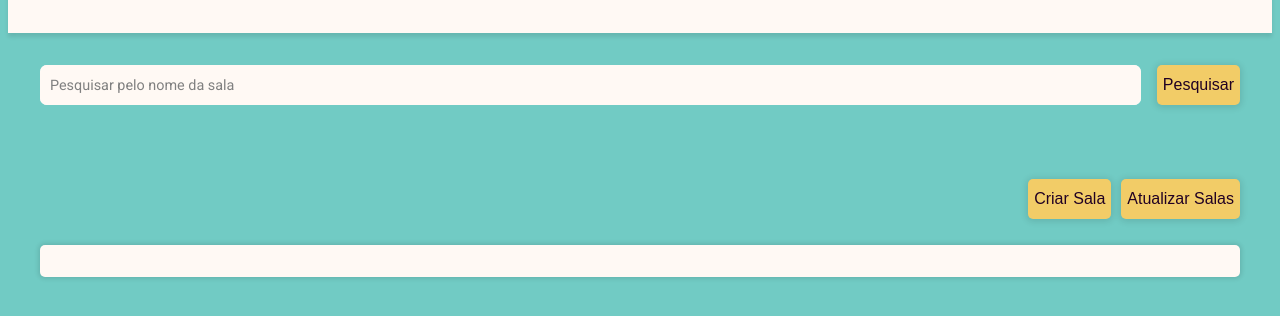
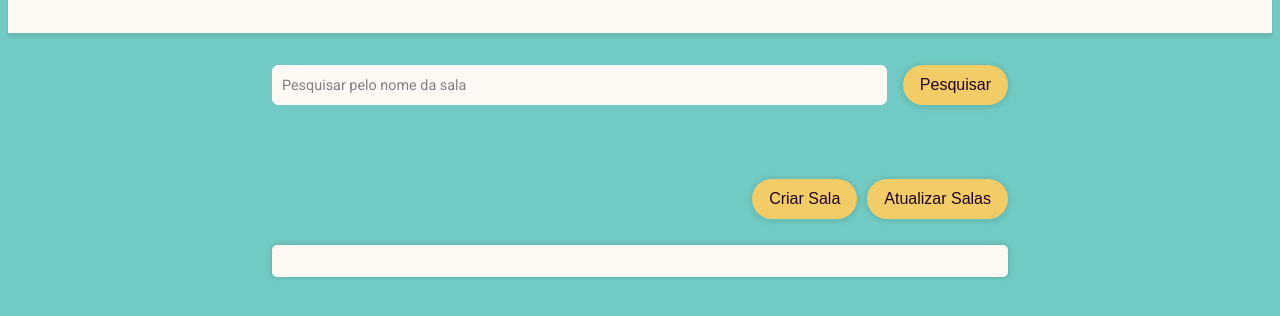
Before and after one commit to anatfernandes/cidade-dorme, a website built with Parcel: page app/index.html in a window 1280 px wide. Shown: the part 108-424 px from the top of the page. Built offline with nearby package versions, Linux system fonts and the light colour scheme; a web font is replaced by a local one.

Commit message:
💄 | style: update common styles

```diff
--- a/styles/common/button.css
+++ b/styles/common/button.css
@@ -3,15 +3,21 @@ button {
 	max-width: 400px;
 	height: 40px;
 	border-radius: 5px;
-	border: none;
+	padding: 0 1rem;
+	border: 1px solid transparent;
 	font-size: 1rem;
 	color: var(--black);
 	background-color: var(--primary);
 	box-shadow: 0 1px 6px 2px rgba(0, 0, 0, 0.1);
 }
 
-button:hover {
+button:hover,
+button:focus-visible {
 	filter: brightness(0.9);
 	border: 1px solid var(--quaternary);
 	cursor: pointer;
 }
+
+button.rounded {
+	border-radius: 50px;
+}
--- a/styles/style.css
+++ b/styles/style.css
@@ -23,9 +23,14 @@ body {
 	font-family: "Roboto", sans-serif;
 	color: var(--black);
 	background-color: var(--theme);
+	display: flex;
+  flex-direction: column;
+  align-items: center;
 }
 
 main {
+	width: 100%;
+	max-width: 800px;
 	padding: 2rem 2rem 5rem;
 }
 
```
